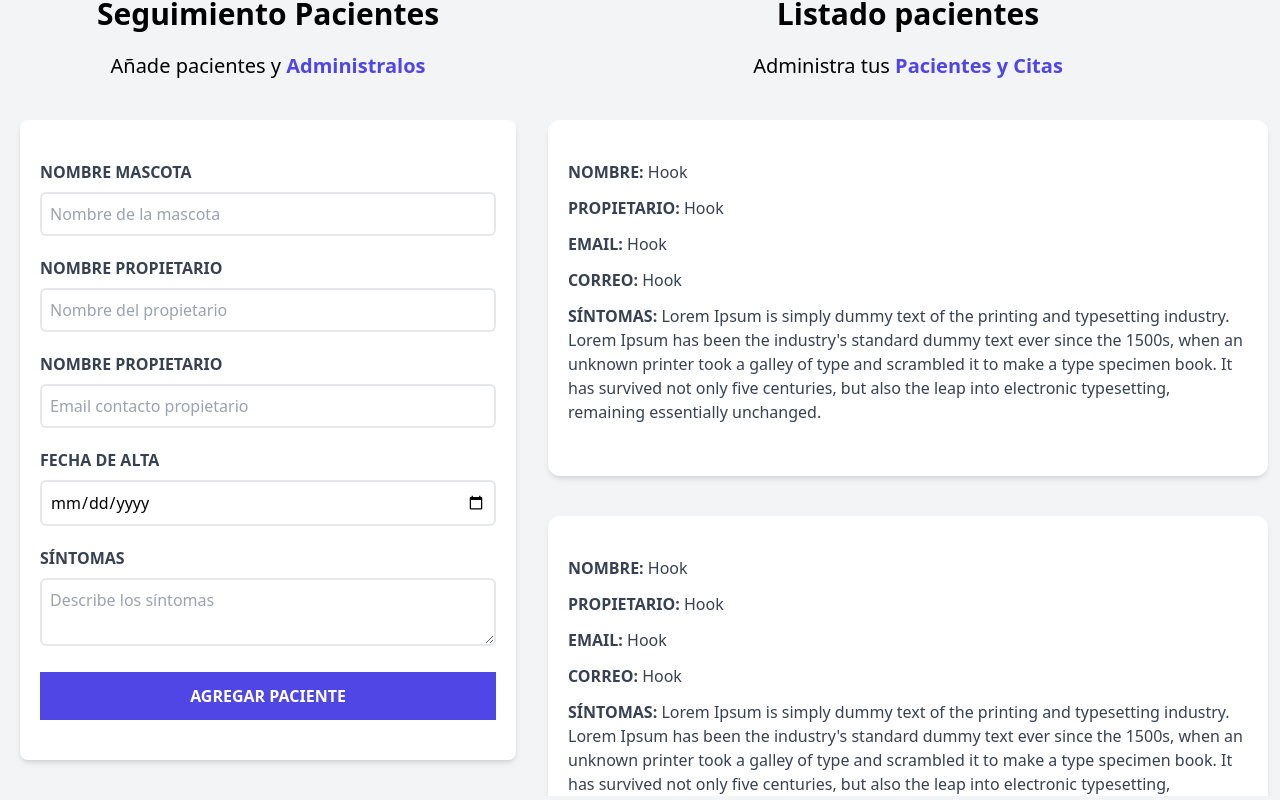
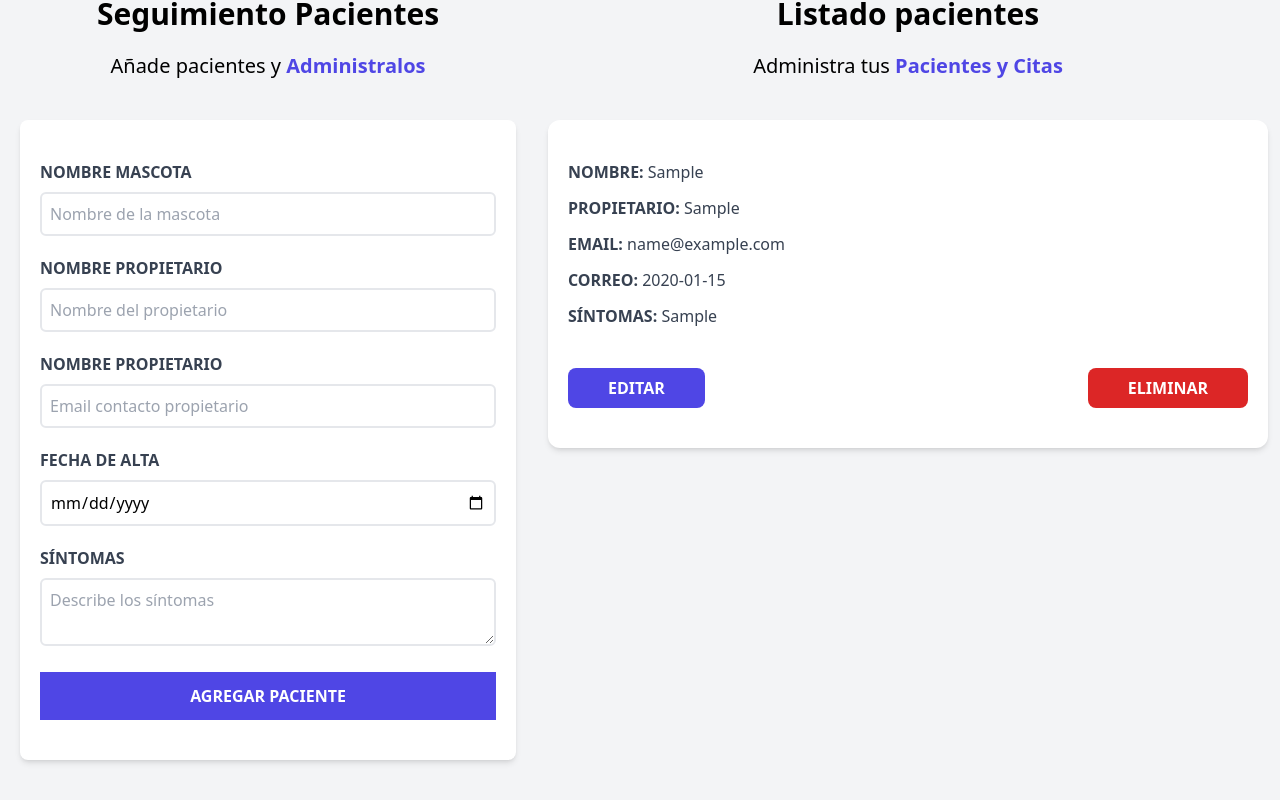
Before and after one commit to oscarsangpa/patient-manager, a React (Vite) app: page / in a window 1280 px wide. Both pictures are taken after typing "Sample", "Sample", "name@example.com", "2020-01-15", "Sample" into the empty fields and a click on the input "Agregar paciente". Shown: the part 180-980 px from the top of the page. Built offline with nearby package versions, Linux system fonts and the light colour scheme.

Commit message:
show patients in list and add buttons delete and edit

```diff
--- a/src/App.jsx
+++ b/src/App.jsx
@@ -5,7 +5,7 @@ import PatientList from "./components/PatientList";
 
 function App() {
 
-  const [patient, setPatient] = useState([]);
+  const [patients, setPatients] = useState([]);
 
   return (
     <div className="container mx-auto mt-20">
@@ -13,10 +13,12 @@ function App() {
 
       <div className="mt-12 md:flex">
         <Form
-          patient={patient}
-          setPatient={setPatient}
+          patients={patients}
+          setPatients={setPatients}
         />
-        <PatientList/>
+        <PatientList
+          patients={patients}
+        />
       </div>
 
     </div>
--- a/src/components/Form.jsx
+++ b/src/components/Form.jsx
@@ -1,20 +1,24 @@
 import React, { useState } from "react";
 import Error from "./Error";
 
-const Form = ({ patient, setPatient }) => {
+const Form = ({ patients, setPatients }) => {
   const [name, setName] = useState('');
   const [owner, setOwner] = useState('');
   const [email, setEmail] = useState('');
   const [date, setDate] = useState('');
-  const [sympton, setSympton] = useState('');
+  const [symptom, setSympton] = useState('');
   const [error, setError] = useState(false);
 
-
+  const idGenerator = () => {
+    const fecha = Date.now()
+    const random = Math.random(fecha).toString(36).substring(2)
+    return random
+  }
 
   const handleSubmit = (e) => {
       e.preventDefault()
 
-      if( [name, owner, email, date, sympton].includes('')) {
+      if( [name, owner, email, date, symptom].includes('')) {
         setError(true)
         return;
       }
@@ -25,10 +29,11 @@ const Form = ({ patient, setPatient }) => {
         owner,
         email,
         date,
-        sympton
+        symptom,
+        id: idGenerator()
       }
 
-      setPatient([...patient, patientObj]);
+      setPatients([...patients, patientObj]);
 
       setName('')
       setOwner('')
@@ -116,13 +121,13 @@ const Form = ({ patient, setPatient }) => {
 
             <div className="mb-5">
               <label
-                htmlFor="sympton"
+                htmlFor="symptom"
                 className="block text-gray-700 uppercase font-bold">Síntomas</label>
            <textarea
-              id="sympton"
+              id="symptom"
               className="border-2 w-full p-2 mt-2 placeholder-gray-400 rounded-md"
               placeholder="Describe los síntomas"
-              value={sympton}
+              value={symptom}
               onChange={ (e) => setSympton(e.target.value) }
            />
 
--- a/src/components/Patient.jsx
+++ b/src/components/Patient.jsx
@@ -1,28 +1,42 @@
 import React from "react";
 
-const Patient = () => {
+const Patient = ({patient}) => {
+    const {name, owner, email, date, symptom} = patient;
   return (
     <div className="mx-3 my-10 bg-white shadow-md px-5 py-10 rounded-xl">
       <p className="font-bold mb-3 text-gray-700 uppercase">
         Nombre: {""}
-        <span className="font-normal normal-case">Hook</span>
+        <span className="font-normal normal-case">{name}</span>
       </p>
       <p className="font-bold mb-3 text-gray-700 uppercase">
         Propietario: {""}
-        <span className="font-normal normal-case">Hook</span>
+        <span className="font-normal normal-case">{owner}</span>
       </p>
       <p className="font-bold mb-3 text-gray-700 uppercase">
         Email: {""}
-        <span className="font-normal normal-case">Hook</span>
+        <span className="font-normal normal-case">{email}</span>
       </p>
       <p className="font-bold mb-3 text-gray-700 uppercase">
         Correo: {""}
-        <span className="font-normal normal-case">Hook</span>
+        <span className="font-normal normal-case">{date}</span>
       </p>
       <p className="font-bold mb-3 text-gray-700 uppercase">
         Síntomas: {""}
-        <span className="font-normal normal-case">Lorem Ipsum is simply dummy text of the printing and typesetting industry. Lorem Ipsum has been the industry's standard dummy text ever since the 1500s, when an unknown printer took a galley of type and scrambled it to make a type specimen book. It has survived not only five centuries, but also the leap into electronic typesetting, remaining essentially unchanged.</span>
+        <span className="font-normal normal-case">{symptom}</span>
       </p>
+
+      <div className="flex justify-between mt-10">
+        <button
+            type="button"
+            className="py-2 px-10 bg-indigo-600 hover:bg-indigo-700 text-white uppercase font-bold rounded-lg"
+            >Editar</button>
+
+        <button
+            type="button"
+            className="py-2 px-10 bg-red-600 hover:bg-red-700 text-white uppercase font-bold rounded-lg"
+            >Eliminar</button>
+
+      </div>
     </div>
   );
 };
--- a/src/components/PatientList.jsx
+++ b/src/components/PatientList.jsx
@@ -1,25 +1,31 @@
 import Patient from "./Patient";
 
-
-const PatientList = () => {
+const PatientList = ({ patients }) => {
   return (
     <div className="md:w-1/2 lg:w-3/5 md:h-screen overflow-y-scroll">
-      <h2 className="font-black text-3xl text-center">
-        Listado pacientes
-      </h2>
-        <p className="text-xl mt-5 mb-10 text-center">
-          Administra tus {""}
-          <span className="text-indigo-600 font-bold">Pacientes y Citas</span>
-        </p>
+      {patients && patients.length ? (
+        <>
+          <h2 className="font-black text-3xl text-center">Listado pacientes</h2>
+          <p className="text-xl mt-5 mb-10 text-center">
+            Administra tus {""}
+            <span className="text-indigo-600 font-bold">Pacientes y Citas</span>
+          </p>
 
-        <Patient/>
-        <Patient/>
-        <Patient/>
-        <Patient/>
-        <Patient/>
-
+          {patients.map((patient) => (
+            <Patient key={patient.id} patient={patient} />
+          ))}
+        </>
+      ) : (
+        <>
+          <h2 className="font-black text-3xl text-center">No hay pacientes</h2>
+          <p className="text-xl mt-5 mb-10 text-center">
+            Comienza agregando pacientes {""}
+            <span className="text-indigo-600 font-bold"> y aparecerán aquí</span>
+          </p>
+        </>
+      )}
     </div>
-  )
-}
+  );
+};
 
 export default PatientList;
```
Also changed, not shown: src/components/data.md (added, +55 -0 lines).
